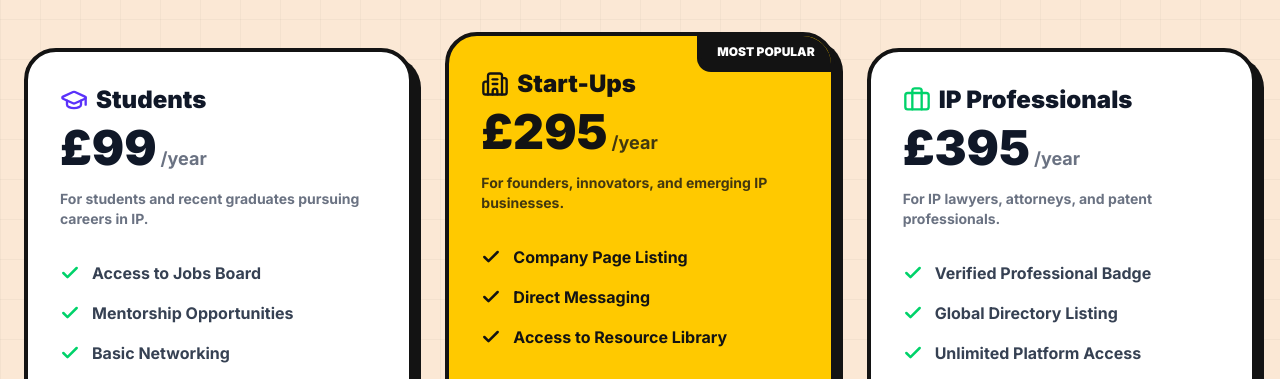
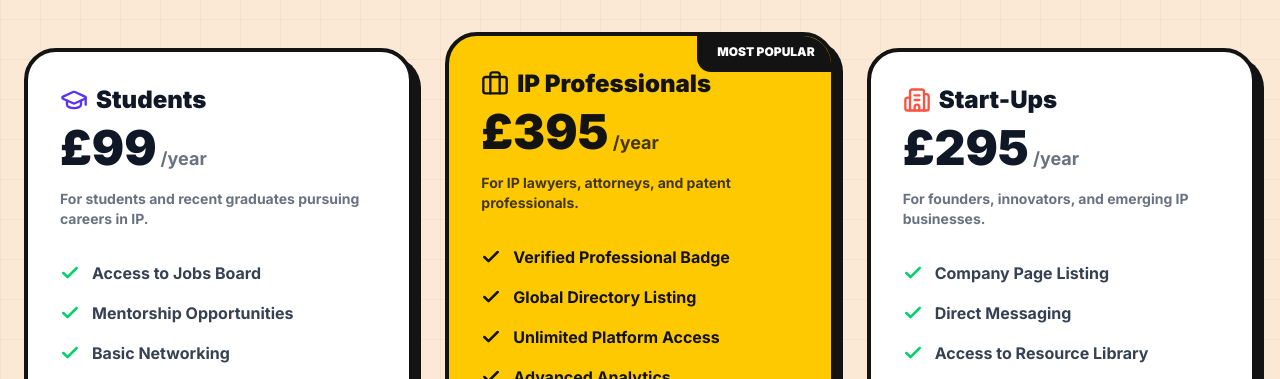
Before and after one commit to northornsmedia/wipa, a Next.js app: page /pricing in a window 1280 px wide. Shown: the part 421-800 px from the top of the page. Built offline with nearby package versions, Linux system fonts and the light colour scheme; no server answers; a web font is replaced by a local one.

Commit message:
feat: make IP Professionals the most popular plan in the center

```diff
--- a/src/app/pricing/page.tsx
+++ b/src/app/pricing/page.tsx
@@ -62,7 +62,7 @@ export default function PricingPage() {
             </Link>
           </div>
 
-          {/* STARTUPS PLAN */}
+          {/* IP PROFESSIONALS PLAN */}
           <div className="bg-[#ffc900] rounded-[2rem] border-4 border-[#131313] shadow-[8px_8px_0px_0px_#131313] p-8 flex flex-col relative overflow-hidden transition-transform hover:-translate-y-2 md:-translate-y-4">
             <div className="absolute top-0 right-0 bg-[#131313] text-white text-xs font-black px-4 py-2 rounded-bl-xl border-b-4 border-l-4 border-[#131313]">
               MOST POPULAR
@@ -70,68 +70,68 @@ export default function PricingPage() {
 
             <div className="mb-8">
               <h2 className="text-2xl font-black text-[#131313] mb-2 flex items-center gap-2">
-                <Building2 className="text-[#131313]" size={28} /> Start-Ups
+                <Briefcase className="text-[#131313]" size={28} /> IP Professionals
               </h2>
               <div className="flex items-baseline gap-1">
-                <span className="text-5xl font-black text-[#131313]">£295</span>
+                <span className="text-5xl font-black text-[#131313]">£395</span>
                 <span className="text-lg font-bold text-[#131313]/80">/year</span>
               </div>
-              <p className="text-sm font-bold text-[#131313]/80 mt-4">For founders, innovators, and emerging IP businesses.</p>
+              <p className="text-sm font-bold text-[#131313]/80 mt-4">For IP lawyers, attorneys, and patent professionals.</p>
             </div>
 
             <div className="flex-1 space-y-4 mb-8">
               <div className="flex items-start gap-3">
                 <Check className="text-[#131313] mt-0.5 flex-shrink-0" size={20} strokeWidth={3} />
-                <span className="font-bold text-[#131313]">Company Page Listing</span>
+                <span className="font-bold text-[#131313]">Verified Professional Badge</span>
               </div>
               <div className="flex items-start gap-3">
                 <Check className="text-[#131313] mt-0.5 flex-shrink-0" size={20} strokeWidth={3} />
-                <span className="font-bold text-[#131313]">Direct Messaging</span>
+                <span className="font-bold text-[#131313]">Global Directory Listing</span>
               </div>
               <div className="flex items-start gap-3">
                 <Check className="text-[#131313] mt-0.5 flex-shrink-0" size={20} strokeWidth={3} />
-                <span className="font-bold text-[#131313]">Access to Resource Library</span>
+                <span className="font-bold text-[#131313]">Unlimited Platform Access</span>
+              </div>
+              <div className="flex items-start gap-3">
+                <Check className="text-[#131313] mt-0.5 flex-shrink-0" size={20} strokeWidth={3} />
+                <span className="font-bold text-[#131313]">Advanced Analytics</span>
               </div>
             </div>
 
-            <Link href="/signup?tier=startup" className="w-full py-4 text-center rounded-xl font-black text-lg transition-colors border-4 border-[#131313] bg-[#131313] text-white hover:bg-black">
+            <Link href="/signup?tier=ip_professional" className="w-full py-4 text-center rounded-xl font-black text-lg transition-colors border-4 border-[#131313] bg-[#131313] text-white hover:bg-black">
               Purchase Now
             </Link>
           </div>
 
-          {/* IP PROFESSIONALS PLAN */}
+          {/* STARTUPS PLAN */}
           <div className="bg-white rounded-[2rem] border-4 border-[#131313] shadow-[8px_8px_0px_0px_#131313] p-8 flex flex-col relative overflow-hidden transition-transform hover:-translate-y-2">
             <div className="mb-8">
               <h2 className="text-2xl font-black text-gray-900 mb-2 flex items-center gap-2">
-                <Briefcase className="text-[#00d26a]" size={28} /> IP Professionals
+                <Building2 className="text-[#ff5241]" size={28} /> Start-Ups
               </h2>
               <div className="flex items-baseline gap-1">
-                <span className="text-5xl font-black text-gray-900">£395</span>
+                <span className="text-5xl font-black text-gray-900">£295</span>
                 <span className="text-lg font-bold text-gray-500">/year</span>
               </div>
-              <p className="text-sm font-bold text-gray-500 mt-4">For IP lawyers, attorneys, and patent professionals.</p>
+              <p className="text-sm font-bold text-gray-500 mt-4">For founders, innovators, and emerging IP businesses.</p>
             </div>
 
             <div className="flex-1 space-y-4 mb-8">
               <div className="flex items-start gap-3">
                 <Check className="text-[#00d26a] mt-0.5 flex-shrink-0" size={20} strokeWidth={3} />
-                <span className="font-bold text-gray-700">Verified Professional Badge</span>
+                <span className="font-bold text-gray-700">Company Page Listing</span>
               </div>
               <div className="flex items-start gap-3">
                 <Check className="text-[#00d26a] mt-0.5 flex-shrink-0" size={20} strokeWidth={3} />
-                <span className="font-bold text-gray-700">Global Directory Listing</span>
+                <span className="font-bold text-gray-700">Direct Messaging</span>
               </div>
               <div className="flex items-start gap-3">
                 <Check className="text-[#00d26a] mt-0.5 flex-shrink-0" size={20} strokeWidth={3} />
-                <span className="font-bold text-gray-700">Unlimited Platform Access</span>
-              </div>
-              <div className="flex items-start gap-3">
-                <Check className="text-[#00d26a] mt-0.5 flex-shrink-0" size={20} strokeWidth={3} />
-                <span className="font-bold text-gray-700">Advanced Analytics</span>
+                <span className="font-bold text-gray-700">Access to Resource Library</span>
               </div>
             </div>
 
-            <Link href="/signup?tier=ip_professional" className="w-full py-4 text-center rounded-xl font-black text-lg transition-colors border-4 border-[#131313] bg-white text-[#131313] hover:bg-gray-100">
+            <Link href="/signup?tier=startup" className="w-full py-4 text-center rounded-xl font-black text-lg transition-colors border-4 border-[#131313] bg-white text-[#131313] hover:bg-gray-100">
               Purchase Now
             </Link>
           </div>
```
